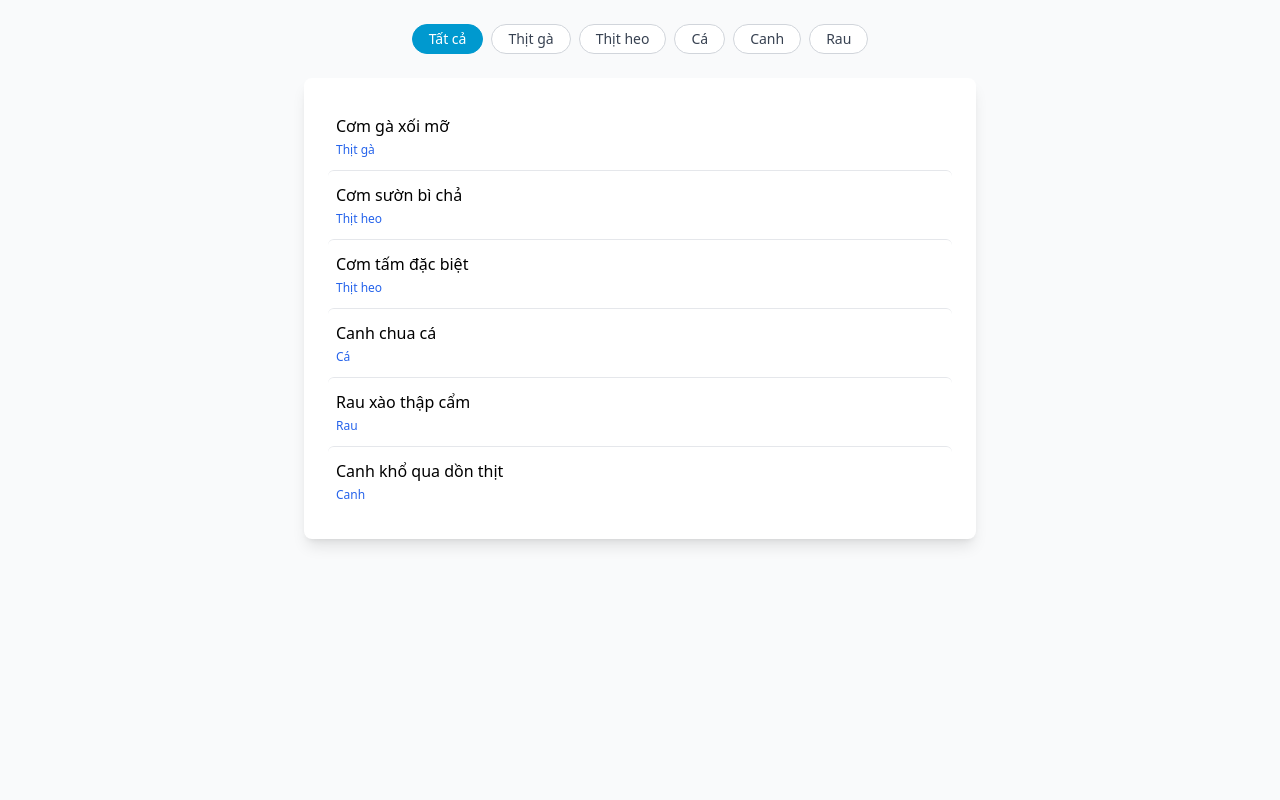
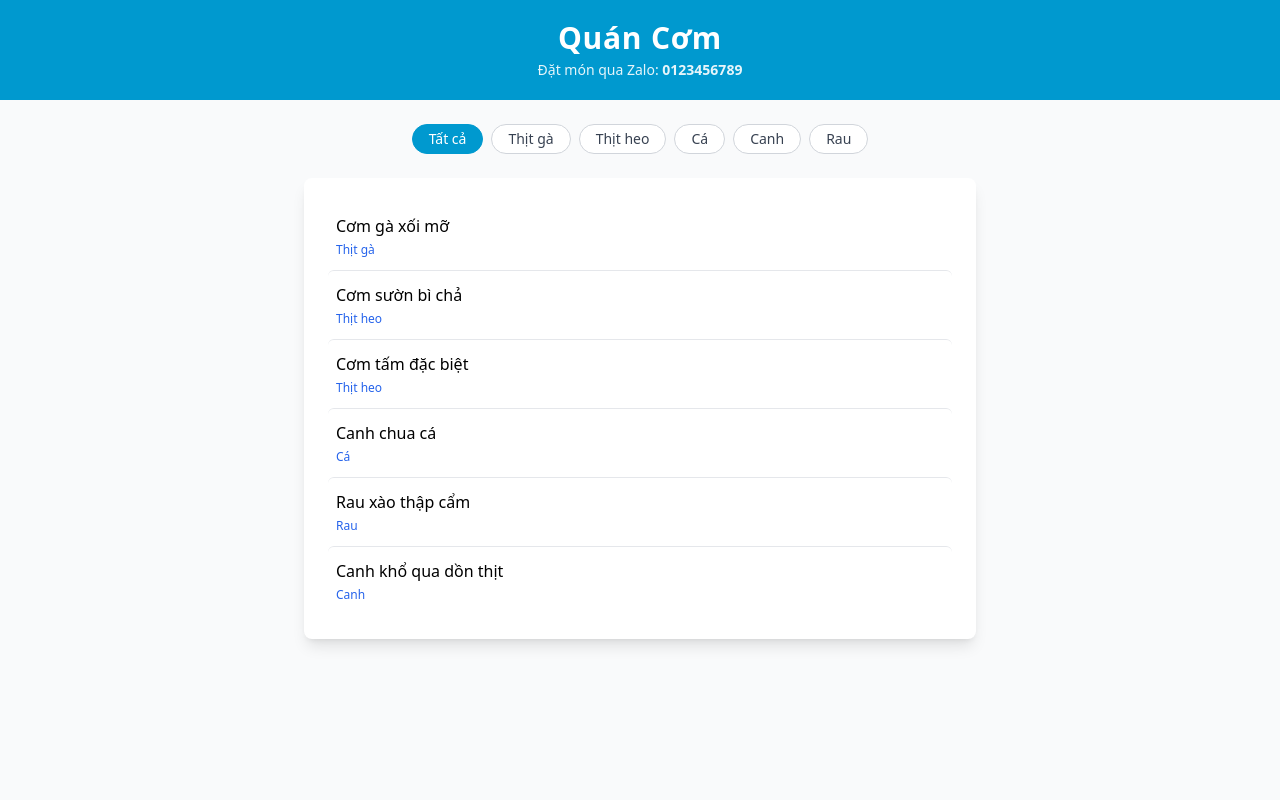
Before and after one commit to inngok/Menu---demo, a React (Vite) app: page / in a window 1280 px wide. Shown: the top 800 px of the page. Built offline with nearby package versions, Linux system fonts and the light colour scheme.

Commit message:
fix: update routes + header/footer

```diff
--- a/src/components/layout/Header.jsx
+++ b/src/components/layout/Header.jsx
@@ -2,8 +2,8 @@ export default function Header() {
   return (
     <header className="bg-[#0099CF] text-white py-5 shadow-md">
       <div className="container mx-auto text-center">
-        <h1 className="text-3xl font-extrabold tracking-wide">Quán Cơm </h1>
-        <p className="mt-1 text-s opacity-90">
+        <h1 className="text-3xl font-extrabold tracking-wide">Quán Cơm</h1>
+        <p className="mt-1 text-sm opacity-90">
           Đặt món qua Zalo: <span className="font-semibold">0123456789</span>
         </p>
       </div>
--- a/src/routes/RouteMap.jsx
+++ b/src/routes/RouteMap.jsx
@@ -1,15 +1,31 @@
-import { Routes, Route } from "react-router-dom";
-import Home from "../pages/home/Home"; // Đúng đường dẫn tới Home.jsx của bạn
+import { Routes, Route, Outlet } from "react-router-dom";
+import ScrollToTop from "../components/layout/ScrollToTop";
+import Header from "../components/layout/Header";
+import Footer from "../components/layout/Footer";
+import Home from "../pages/home/Home";
+
+const Layout = () => (
+  <div className="flex flex-col min-h-screen">
+    <ScrollToTop />
+    <Header />
+    <main className="flex-grow">
+      <Outlet />
+    </main>
+    <Footer />
+  </div>
+);
 
 const Fallback = () => (
-  <div style={{ padding: 24, fontSize: 16 }}>App is up ✅ (fallback route)</div>
+  <div style={{ padding: 24, fontSize: 16 }}>App is up ✅</div>
 );
 
 export default function RouteMap() {
   return (
     <Routes>
-      <Route path="/" element={<Home />} />
-      <Route path="*" element={<Fallback />} />
+      <Route element={<Layout />}>
+        <Route index element={<Home />} />      {/* thay vì path="/" */}
+        <Route path="*" element={<Fallback />} />
+      </Route>
     </Routes>
   );
 }
```
